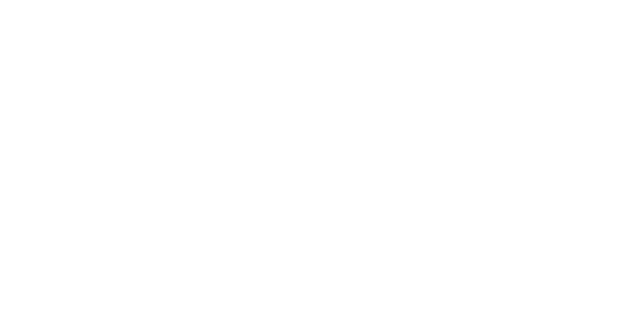
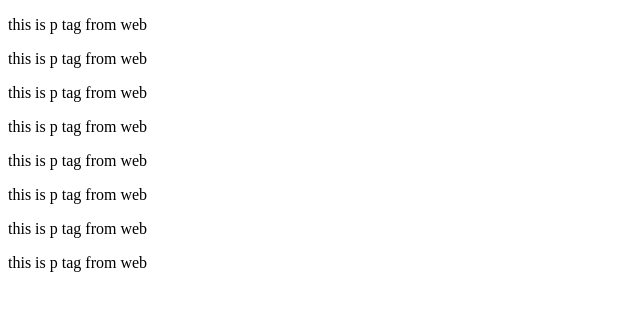
Before and after one commit to narada0923/test-repository, a plain HTML site: page index.html in a window 1280 px wide. Shown: the whole page, without its empty margins (0-640 px from the left). Drawn offline with Linux system fonts and the light colour scheme.

Commit message:
Update index.html

```diff
--- a/index.html
+++ b/index.html
@@ -6,6 +6,13 @@
     <link rel="stylesheet" href="style.css">
 </head>
 <body>
-
+    <p>this is p tag from web</p>
+    <p>this is p tag from web</p>
+    <p>this is p tag from web</p>
+    <p>this is p tag from web</p>
+    <p>this is p tag from web</p>
+    <p>this is p tag from web</p>
+    <p>this is p tag from web</p>
+    <p>this is p tag from web</p>
 </body>
 </html>
```
